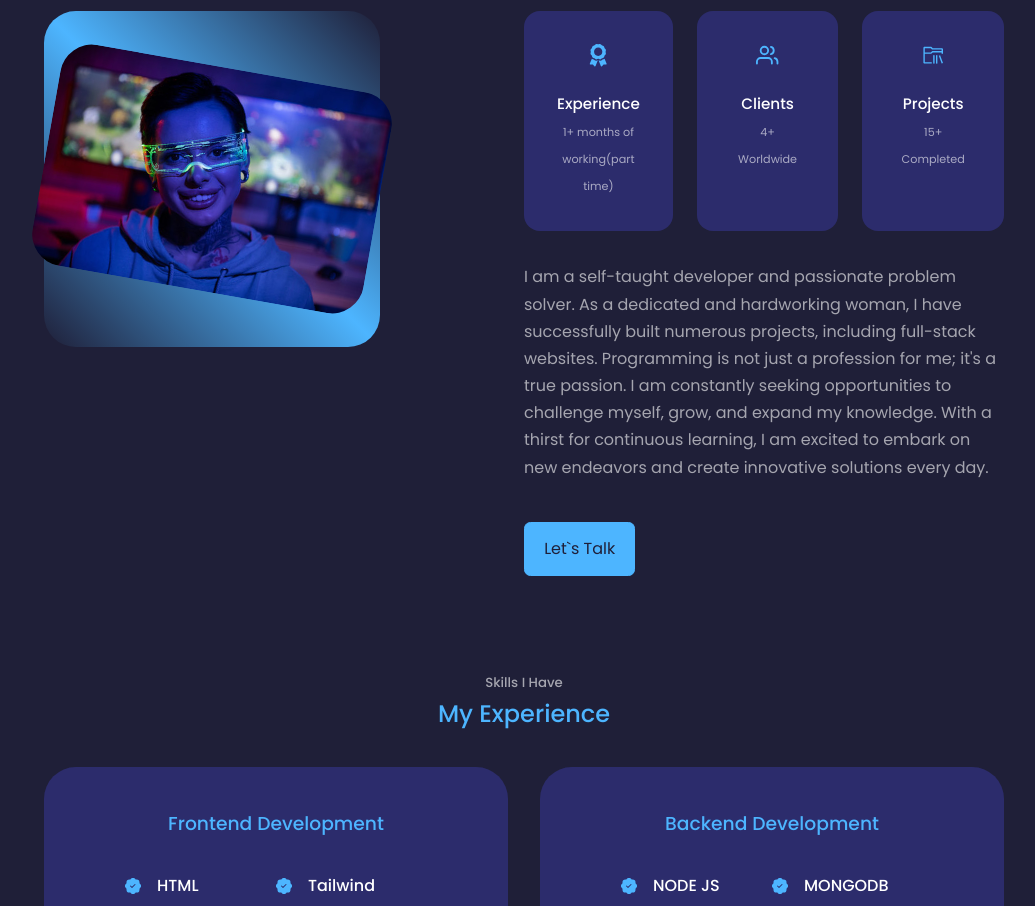
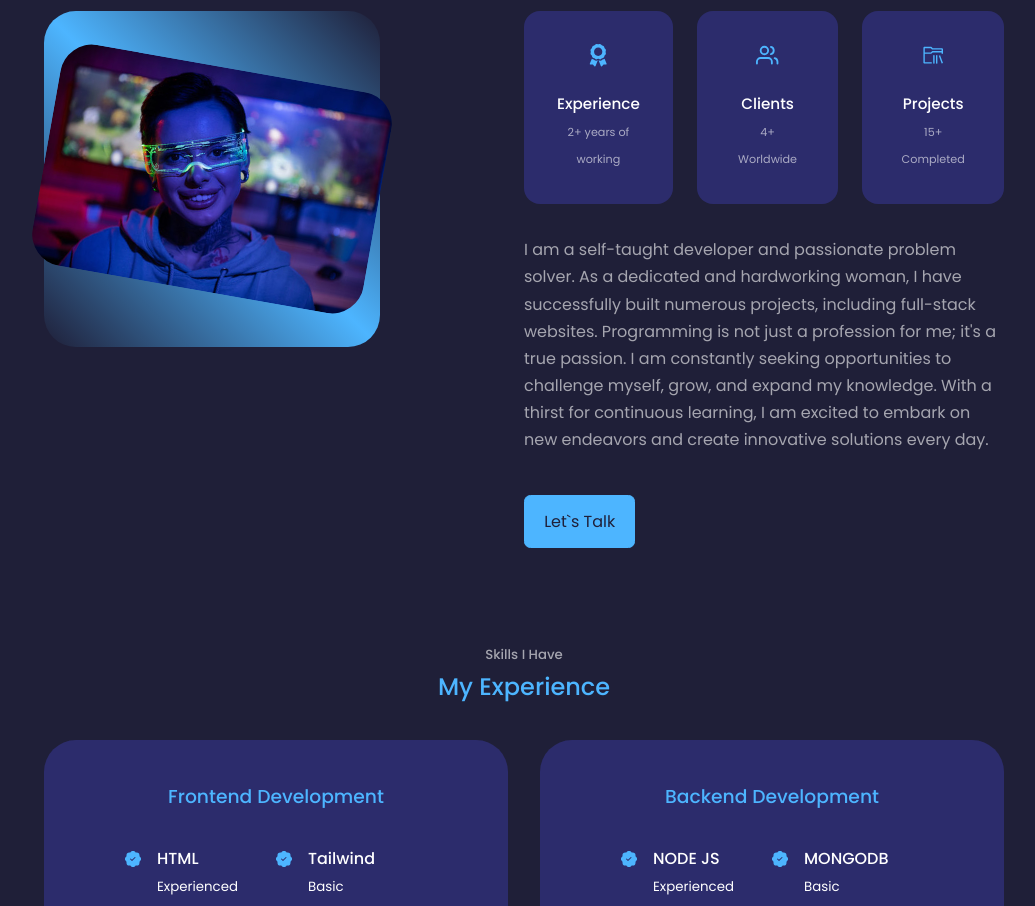
Before and after one commit to dev-munashe/munashe-pp, a React (Create React App) app: page / in a window 1280 px wide. Shown: the part 1380-2286 px from the top of the page, without its empty margins (116-1151 px from the left). Built offline with nearby package versions, Linux system fonts and the light colour scheme.

Commit message:
changed working experience

```diff
--- a/src/components/about/About.jsx
+++ b/src/components/about/About.jsx
@@ -24,7 +24,7 @@ const About = () => {
             <article className="about__card">
               <FaAward className='about__icon'/>
               <h5>Experience</h5>
-              <small>1+ months of working(part time)</small>
+              <small>2+ years of working</small>
             </article>
 
             <article className="about__card">
```
